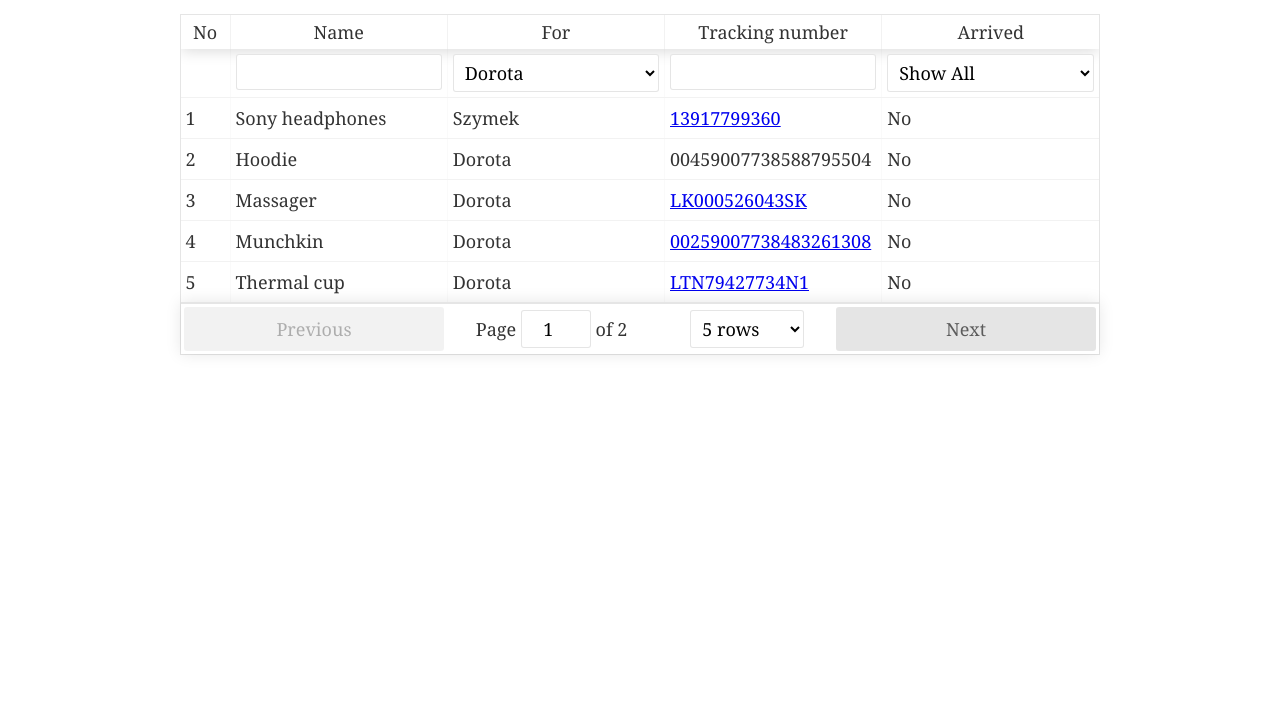
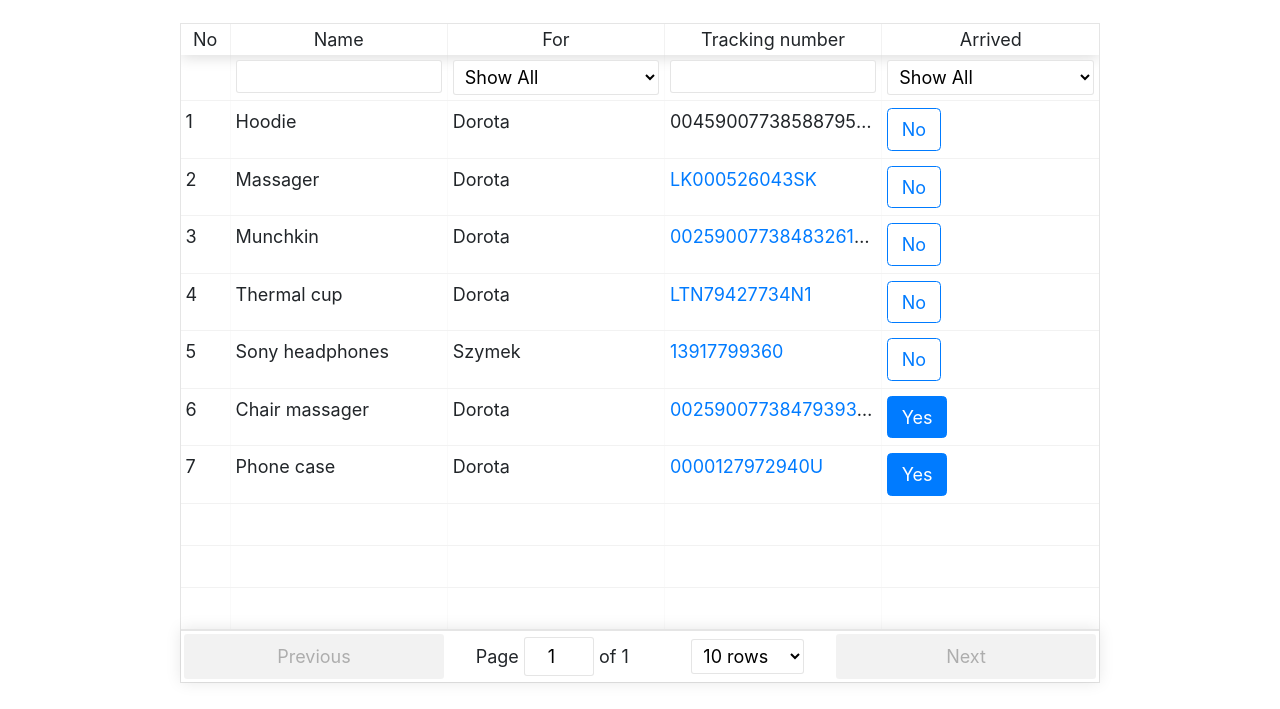
Before and after one commit to L-Dogg/christmas-package-tracker, a Gatsby site: page / in a window 1280 px wide. Shown: the part 109-818 px from the top of the page. Built offline with nearby package versions, Linux system fonts and the light colour scheme; Gatsby itself is replaced by a stand-in of ours.

Commit message:
Add bootstrap, make Arrived field mandatory, prettify the index.js table

```diff
--- a/package.json
+++ b/package.json
@@ -4,6 +4,7 @@
   "version": "1.0.0",
   "author": "Kyle Mathews <mathews.kyle@gmail.com>",
   "dependencies": {
+    "bootstrap": "^4.1.3",
     "gatsby": "^2.0.19",
     "gatsby-image": "^2.0.15",
     "gatsby-plugin-manifest": "^2.0.5",
--- a/src/gifts.json
+++ b/src/gifts.json
@@ -12,6 +12,7 @@
 		{
 			"Name": "Hoodie",
 			"For": "Dorota",
+			"Arrived": false,
 			"Tracking": {
 				"Number": "00459007738588795504",
 				"Url": null
@@ -21,6 +22,7 @@
 		{
 			"Name": "Massager",
 			"For": "Dorota",
+			"Arrived": false,
 			"Tracking": {
 				"Number": "LK000526043SK",
 				"Url": "https://www.1tracking.net/detail?nums=LK000526043SK"
@@ -29,6 +31,7 @@
 		{
 			"Name": "Munchkin",
 			"For": "Dorota",
+			"Arrived": false,
 			"Tracking": {
 				"Number": "00259007738483261308",
 				"Url": "https://emonitoring.poczta-polska.pl/?numer=00259007738483261308"
@@ -37,6 +40,7 @@
 		{
 			"Name": "Thermal cup",
 			"For": "Dorota",
+			"Arrived": false,
 			"Tracking": {
 				"Number": "LTN79427734N1",
 				"Url": "https://track.landmarkglobal.com/?trck=LTN79427734N1"
--- a/src/pages/index.js
+++ b/src/pages/index.js
@@ -4,10 +4,23 @@ import myData from '../gifts.json'
 
 import ReactTable from 'react-table'
 import 'react-table/react-table.css'
+import 'bootstrap/dist/css/bootstrap.min.css'
 
 class IndexPage extends React.Component {
+  constructor(props) {
+    super(props)
+    this.changeProductArrived = this.changeProductArrived.bind(this)
+  }
+
+  changeProductArrived(item) {
+    let itemToChange = myData.Items.find(i => i.Name === item.Name)
+    itemToChange.Arrived = !item.Arrived
+    console.log(myData.Items)
+    this.forceUpdate()
+  }
+
   render() {
-    const people = Array.from(new Set(myData.Items.map(i => i.For)));
+    const people = Array.from(new Set(myData.Items.map(i => i.For)))
 
     const columns = [
       {
@@ -28,25 +41,39 @@ class IndexPage extends React.Component {
         accessor: 'For',
         filterMethod: (filter, row) => {
           if (filter.value === 'all') {
-            return true;
+            return true
           }
-          return row[filter.id] === filter.value;
+          return row[filter.id] === filter.value
         },
         Filter: ({ filter, onChange }) => (
           <select
             onChange={event => onChange(event.target.value)}
             style={{ width: '100%' }}
-            value={filter ? filter.value : 'Dorota'}
+            value={filter ? filter.value : 'all'}
           >
-            { people.map(p => {return <option value={p}>{p}</option>}) }
+            {people.map((p, i) => {
+              return (
+                <option key={i} value={p}>
+                  {p}
+                </option>
+              )
+            })}
             <option value="all">Show All</option>
           </select>
-        )
+        ),
       },
       {
         Header: 'Tracking number',
         accessor: 'Tracking',
-        Cell: row => <a href={row.row.Tracking.Url} target='_blank' rel="noopener noreferrer">{row.row.Tracking.Number}</a>,
+        Cell: row => (
+          <a
+            href={row.row.Tracking.Url}
+            target="_blank"
+            rel="noopener noreferrer"
+          >
+            {row.row.Tracking.Number}
+          </a>
+        ),
       },
       {
         id: 'arrived',
@@ -54,12 +81,12 @@ class IndexPage extends React.Component {
         accessor: item => (item.Arrived ? 'Yes' : 'No'),
         filterMethod: (filter, row) => {
           if (filter.value === 'all') {
-            return true;
+            return true
           }
           if (filter.value === 'true') {
-            return row[filter.id] === 'Yes';
+            return row[filter.id] === 'Yes'
           }
-          return row[filter.id] === 'No';
+          return row[filter.id] === 'No'
         },
         Filter: ({ filter, onChange }) => (
           <select
@@ -67,24 +94,40 @@ class IndexPage extends React.Component {
             style={{ width: '100%' }}
             value={filter ? filter.value : 'all'}
           >
-            {}
             <option value="all">Show All</option>
             <option value="true">Yes</option>
             <option value="false">No</option>
           </select>
-        )
-      }
+        ),
+        Cell: props => (
+          <button
+            className={
+              props.value === 'Yes'
+                ? 'btn btn-primary'
+                : 'btn btn-outline-primary'
+            }
+            onClick={() => this.changeProductArrived(props.original)}
+          >
+            {props.value}
+          </button>
+        ),
+      },
     ]
 
     return (
       <Layout>
         <ReactTable
-          data={myData.Items.sort((a, b) => a.Arrived === b.Arrived ? 0 : a.Arrived ? 1 : -1)}
+          data={myData.Items.sort((a, b) =>
+            a.Arrived === b.Arrived ? 0 : a.Arrived ? 1 : -1
+          )}
           filterable
           defaultFilterMethod={(filter, row) =>
-            String(row[filter.id]).toLocaleLowerCase().includes(filter.value.toLocaleLowerCase())}
+            String(row[filter.id])
+              .toLocaleLowerCase()
+              .includes(filter.value.toLocaleLowerCase())
+          }
           columns={columns}
-          defaultPageSize={5}
+          defaultPageSize={10}
           classsName="-striped -highlight"
         />
       </Layout>
```
